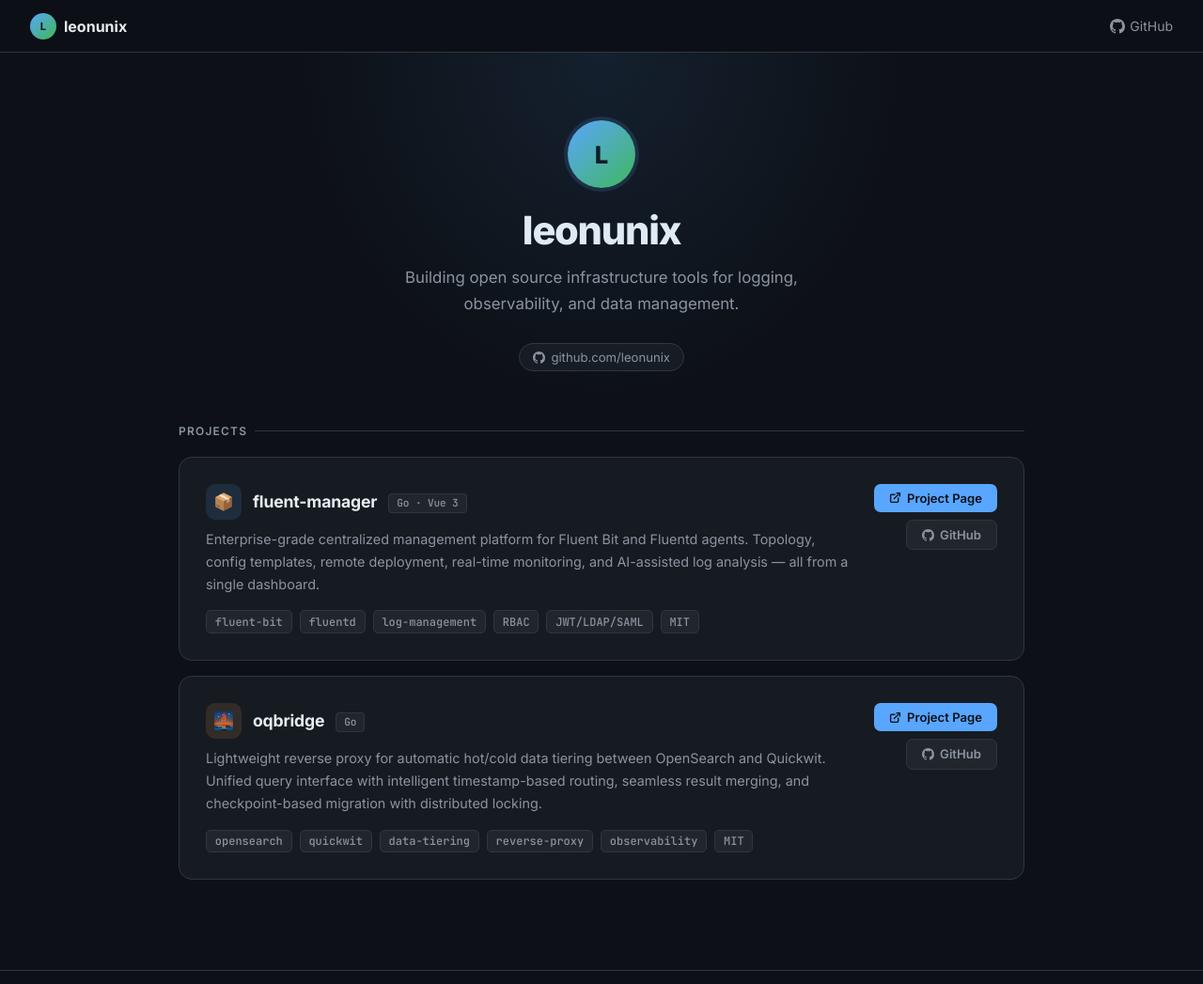
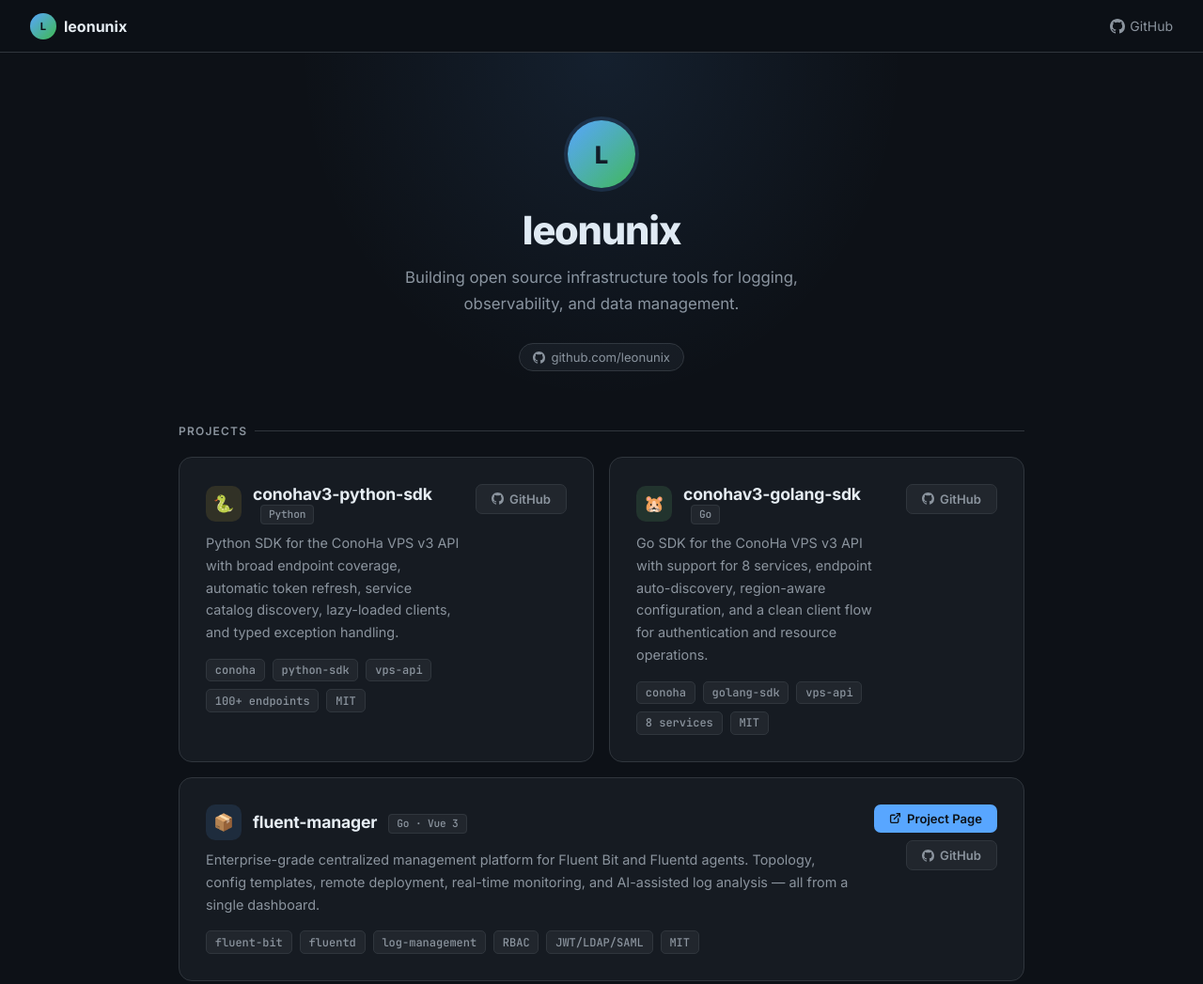
Before and after one commit to leonunix/leonunix.github.io, a plain HTML site: page index.html in a window 1280 px wide. Shown: the top 1047 px of the page at 94% size. Drawn offline with Linux system fonts and the light colour scheme.

Commit message:
change index

```diff
--- a/index.html
+++ b/index.html
@@ -150,6 +150,19 @@
     .project-card:hover::before { opacity: 1; }
     .card-fm::before  { background: linear-gradient(90deg, var(--blue), var(--green)); }
     .card-oq::before  { background: linear-gradient(90deg, var(--orange), var(--purple)); }
+    .card-py::before  { background: linear-gradient(90deg, #f7c843, #58a6ff); }
+    .card-go::before  { background: linear-gradient(90deg, #7ee787, #79c0ff); }
+
+    .project-grid-two {
+      display: grid;
+      grid-template-columns: repeat(2, minmax(0, 1fr));
+      gap: 1rem;
+      margin-bottom: 1rem;
+    }
+    .project-grid-two .project-card {
+      margin-bottom: 0;
+      height: 100%;
+    }
 
     .card-body {}
     .card-header {
@@ -212,6 +225,7 @@
     footer a:hover { color: var(--text); }
 
     @media (max-width: 580px) {
+      .project-grid-two { grid-template-columns: 1fr; }
       .project-card { grid-template-columns: 1fr; }
       .card-actions { flex-direction: row; align-items: center; }
     }
@@ -248,6 +262,72 @@
   <div class="projects-inner">
 
     <p class="section-label">Projects</p>
+
+    <div class="project-grid-two">
+      <!-- ConoHa Python SDK -->
+      <div class="project-card card-py">
+        <div class="card-body">
+          <div class="card-header">
+            <div class="card-icon" style="background:rgba(247,200,67,0.12);">🐍</div>
+            <div>
+              <div class="card-title">
+                conohav3-python-sdk
+                <span>Python</span>
+              </div>
+            </div>
+          </div>
+          <p class="card-desc">
+            Python SDK for the ConoHa VPS v3 API with broad endpoint coverage, automatic token refresh,
+            service catalog discovery, lazy-loaded clients, and typed exception handling.
+          </p>
+          <div class="card-tags">
+            <span class="tag">conoha</span>
+            <span class="tag">python-sdk</span>
+            <span class="tag">vps-api</span>
+            <span class="tag">100+ endpoints</span>
+            <span class="tag">MIT</span>
+          </div>
+        </div>
+        <div class="card-actions">
+          <a class="btn-card btn-ghost-sm" href="https://github.com/leonunix/conohav3-python-sdk" target="_blank" rel="noopener">
+            <svg width="13" height="13" viewBox="0 0 24 24" fill="currentColor"><path d="M12 0C5.37 0 0 5.37 0 12c0 5.31 3.435 9.795 8.205 11.385.6.105.825-.255.825-.57 0-.285-.015-1.23-.015-2.235-3.015.555-3.795-.735-4.035-1.41-.135-.345-.72-1.41-1.23-1.695-.42-.225-1.02-.78-.015-.795.945-.015 1.62.87 1.845 1.23 1.08 1.815 2.805 1.305 3.495.99.105-.78.42-1.305.765-1.605-2.67-.3-5.46-1.335-5.46-5.925 0-1.305.465-2.385 1.23-3.225-.12-.3-.54-1.53.12-3.18 0 0 1.005-.315 3.3 1.23.96-.27 1.98-.405 3-.405s2.04.135 3 .405c2.295-1.56 3.3-1.23 3.3-1.23.66 1.65.24 2.88.12 3.18.765.84 1.23 1.905 1.23 3.225 0 4.605-2.805 5.625-5.475 5.925.435.375.81 1.095.81 2.22 0 1.605-.015 2.895-.015 3.3 0 .315.225.69.825.57A12.02 12.02 0 0 0 24 12c0-6.63-5.37-12-12-12z"/></svg>
+            GitHub
+          </a>
+        </div>
+      </div>
+
+      <!-- ConoHa Go SDK -->
+      <div class="project-card card-go">
+        <div class="card-body">
+          <div class="card-header">
+            <div class="card-icon" style="background:rgba(126,231,135,0.12);">🐹</div>
+            <div>
+              <div class="card-title">
+                conohav3-golang-sdk
+                <span>Go</span>
+              </div>
+            </div>
+          </div>
+          <p class="card-desc">
+            Go SDK for the ConoHa VPS v3 API with support for 8 services, endpoint auto-discovery,
+            region-aware configuration, and a clean client flow for authentication and resource operations.
+          </p>
+          <div class="card-tags">
+            <span class="tag">conoha</span>
+            <span class="tag">golang-sdk</span>
+            <span class="tag">vps-api</span>
+            <span class="tag">8 services</span>
+            <span class="tag">MIT</span>
+          </div>
+        </div>
+        <div class="card-actions">
+          <a class="btn-card btn-ghost-sm" href="https://github.com/leonunix/conohav3-golang-sdk" target="_blank" rel="noopener">
+            <svg width="13" height="13" viewBox="0 0 24 24" fill="currentColor"><path d="M12 0C5.37 0 0 5.37 0 12c0 5.31 3.435 9.795 8.205 11.385.6.105.825-.255.825-.57 0-.285-.015-1.23-.015-2.235-3.015.555-3.795-.735-4.035-1.41-.135-.345-.72-1.41-1.23-1.695-.42-.225-1.02-.78-.015-.795.945-.015 1.62.87 1.845 1.23 1.08 1.815 2.805 1.305 3.495.99.105-.78.42-1.305.765-1.605-2.67-.3-5.46-1.335-5.46-5.925 0-1.305.465-2.385 1.23-3.225-.12-.3-.54-1.53.12-3.18 0 0 1.005-.315 3.3 1.23.96-.27 1.98-.405 3-.405s2.04.135 3 .405c2.295-1.56 3.3-1.23 3.3-1.23.66 1.65.24 2.88.12 3.18.765.84 1.23 1.905 1.23 3.225 0 4.605-2.805 5.625-5.475 5.925.435.375.81 1.095.81 2.22 0 1.605-.015 2.895-.015 3.3 0 .315.225.69.825.57A12.02 12.02 0 0 0 24 12c0-6.63-5.37-12-12-12z"/></svg>
+            GitHub
+          </a>
+        </div>
+      </div>
+    </div>
 
     <!-- Fluent Manager -->
     <div class="project-card card-fm">
```
